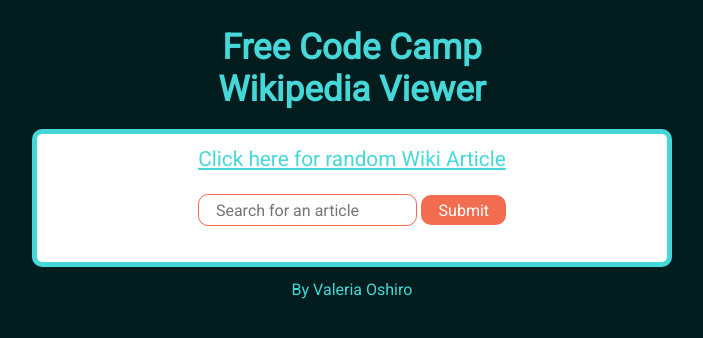
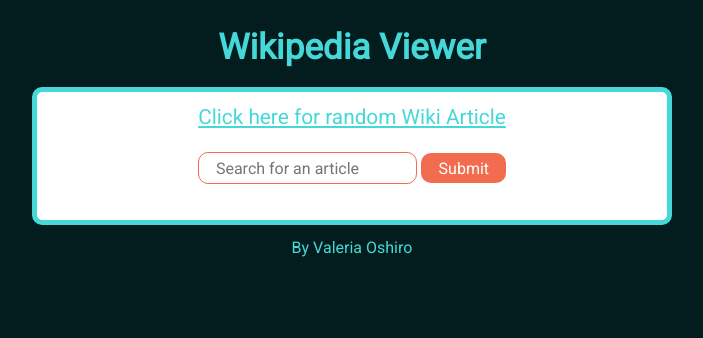
Before and after one commit to valeriaoshiro/wikiViewer, a plain HTML site: page index.html in a window 1280 px wide. Shown: the whole page, without its empty margins (288-991 px from the left). Drawn offline with nearby package versions, Linux system fonts and the light colour scheme.

Commit message:
Fix some styles

```diff
--- a/index.html
+++ b/index.html
@@ -7,7 +7,6 @@
 	<link href="https://fonts.googleapis.com/css?family=Roboto" rel="stylesheet">
 </head>
 <body>
-	<h1 class="title">Free Code Camp</h1>
 	<h1 class="title">Wikipedia Viewer</h2>
 	<div id="outer">
 		<a href="https://en.wikipedia.org/wiki/Special:Random" target="_blank" id="random">Click here for random Wiki Article</a>
```
